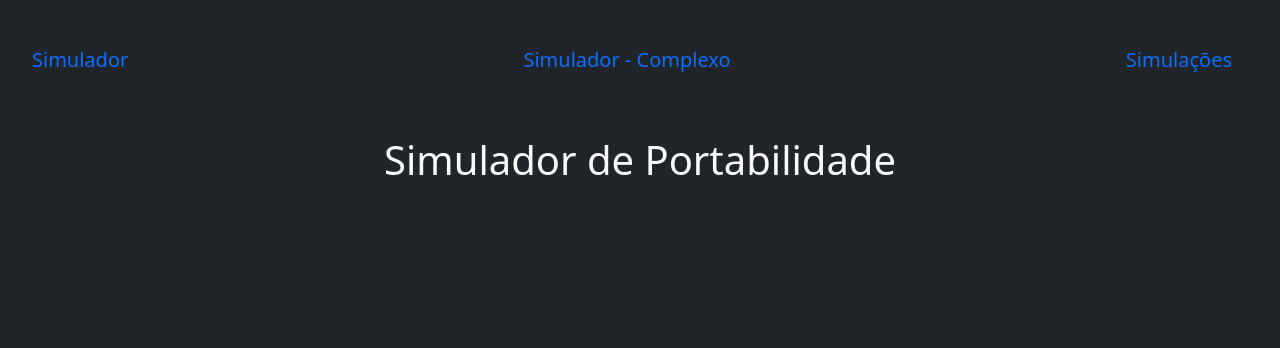
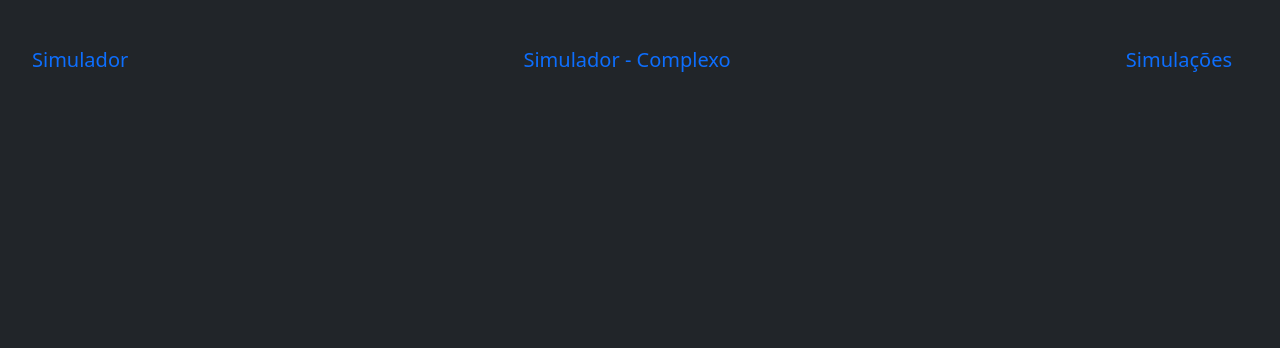
Before and after one commit to ksseo-ds/simulador-portabilidade, a Flask app: template templates/base.html in a window 1280 px wide. Shown: the top 348 px of the page. Run offline with Flask 3, Linux system fonts and the light colour scheme; the template is opened without the code that fills it, so the values that code supplies are empty; some libraries are stand-ins or nearby versions.

Commit message:
cleaning base.html

```diff
--- a/templates/base.html
+++ b/templates/base.html
@@ -22,8 +22,7 @@
 <body class="bg-dark text-light">
     {% include "navigation.html" %}
 
-    <main class="container mt-5">
-    <h1 class="text-center mb-4">Simulador de Portabilidade</h1>
+
     </main>
     {% block content %}{% endblock %}
 
--- a/templates/simulador.html
+++ b/templates/simulador.html
@@ -3,6 +3,9 @@
 {% block title %}Simulador de Portabilidade com Troco{% endblock %}
 
 {% block content %}
+<main class="container mt-5">
+<h1 class="text-center mb-4">Simulador de Portabilidade</h1>
+
 <form action="{{url_for('simulador_portabilidade')}}" method="post" id="form-portabilidade">
     <!-- Nova operação -->
     <div class="row mb-3">
```
